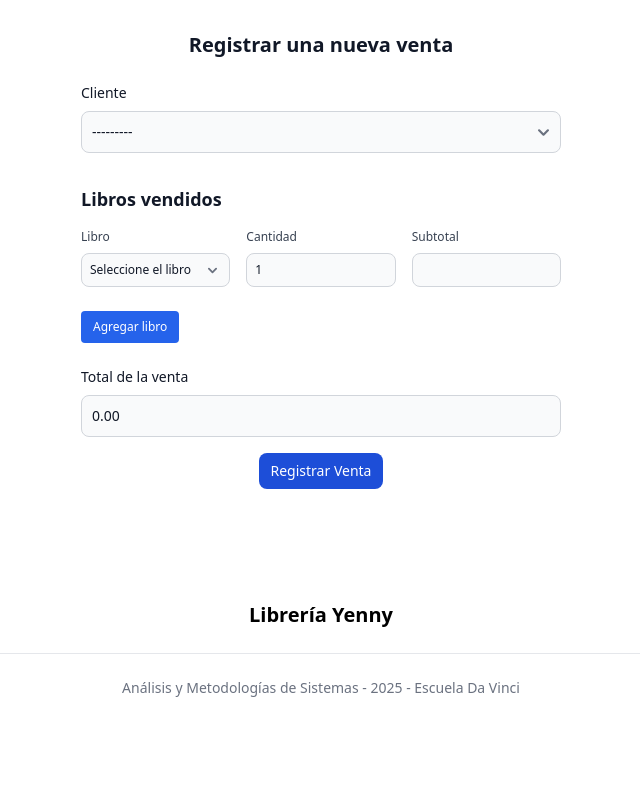
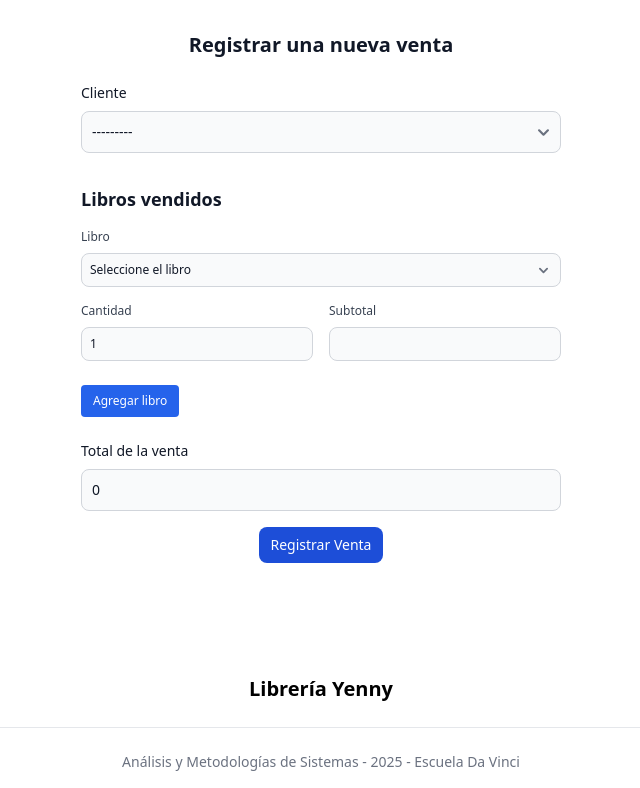
Before and after one commit to AgUsBF-DV/dv-ayms, a Django app: page /ventas/nuevo/ in a window 1280 px wide. Shown: the part 113-901 px from the top of the page, without its empty margins (319-959 px from the left). Before the commit the page ends 810 px from the top, so only its background shows below. Run offline with Django 5.2, Linux system fonts and the light colour scheme; the visitor is signed in with stand-in values (Sample User, id 1); data that the repository does not hold is empty; parts of the project's set-up code (start-up, migrations or seed data) failed here and were passed over; some libraries are stand-ins or nearby versions.

Commit message:
style: ajuste de layout de campos en formulario de venta

```diff
--- a/yenny/ventas/templates/venta-form.html
+++ b/yenny/ventas/templates/venta-form.html
@@ -36,8 +36,7 @@
 
                     <div id="venta-libros-list" class="mb-4">
                         {% for venta_libro in venta_libros %}
-                        <div class="grid grid-cols-3 gap-4 mb-4">
-                            <div>
+                            <div class="mb-4">
                                 <label class="block mb-2 text-xs font-medium text-gray-700 dark:text-white">Libro</label>
                                 <select name="libro" class="bg-gray-50 border border-gray-300 text-gray-900 text-xs rounded-lg block w-full p-2 dark:bg-gray-700 dark:border-gray-600 dark:text-white" {% if readonly %}disabled{% endif %}>
                                     <option value="" disabled>Seleccione el libro</option>
@@ -49,6 +48,7 @@
                                 </select>
                             </div>
 
+                            <div class="grid grid-cols-2 gap-4 mb-4">
                                 <div>
                                     <label class="block mb-2 text-xs font-medium text-gray-700 dark:text-white">Cantidad</label>
                                     <input type="number" name="cantidad" min="1" value="{{ venta_libro.cantidad }}" class="bg-gray-50 border border-gray-300 text-gray-900 text-xs rounded-lg block w-full p-2 dark:bg-gray-700 dark:border-gray-600 dark:text-white" {% if readonly %}readonly{% endif %} />
@@ -60,8 +60,7 @@
                                 </div>
                             </div>
                         {% empty %}
-                        <div class="grid grid-cols-3 gap-4 mb-4">
-                            <div>
+                            <div class="mb-4">
                                 <label class="block mb-2 text-xs font-medium text-gray-700 dark:text-white">Libro</label>
                                 <select name="libro" class="bg-gray-50 border border-gray-300 text-gray-900 text-xs rounded-lg block w-full p-2 dark:bg-gray-700 dark:border-gray-600 dark:text-white" {% if readonly %}disabled{% endif %}>
                                     <option value="" selected disabled>Seleccione el libro</option>
@@ -73,6 +72,7 @@
                                 </select>
                             </div>
 
+                            <div class="grid grid-cols-2 gap-4 mb-4">
                                 <div>
                                     <label class="block mb-2 text-xs font-medium text-gray-700 dark:text-white">Cantidad</label>
                                     <input type="number" name="cantidad" min="1" value="1" class="bg-gray-50 border border-gray-300 text-gray-900 text-xs rounded-lg block w-full p-2 dark:bg-gray-700 dark:border-gray-600 dark:text-white" {% if readonly %}readonly{% endif %} />
```
Lines whose indentation alone changed are shown as unchanged.
